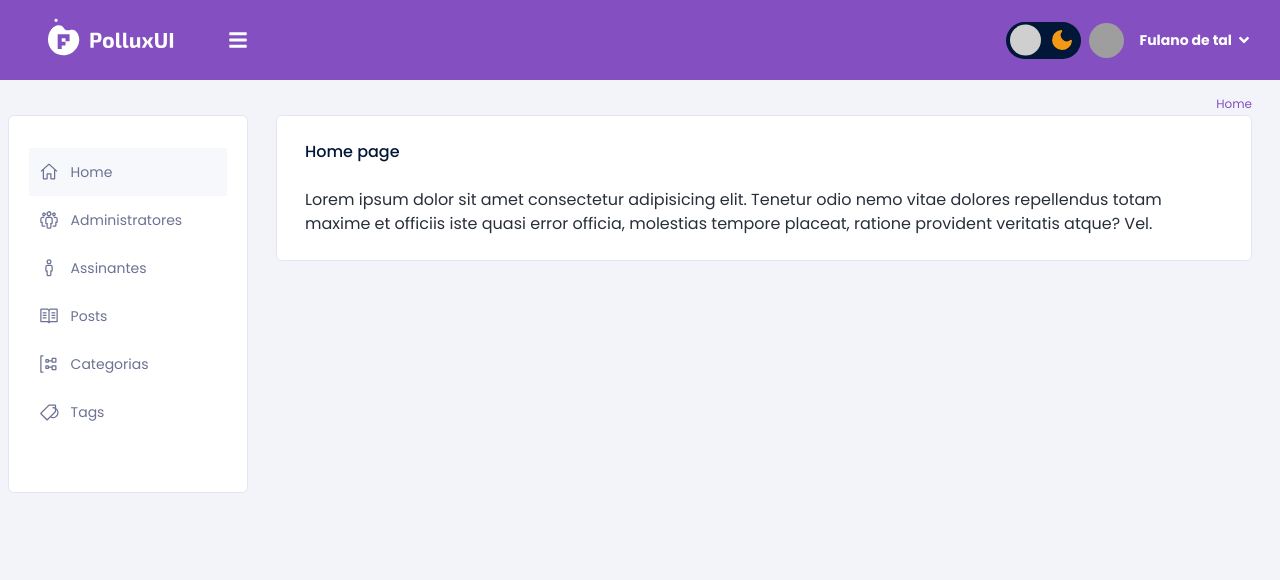
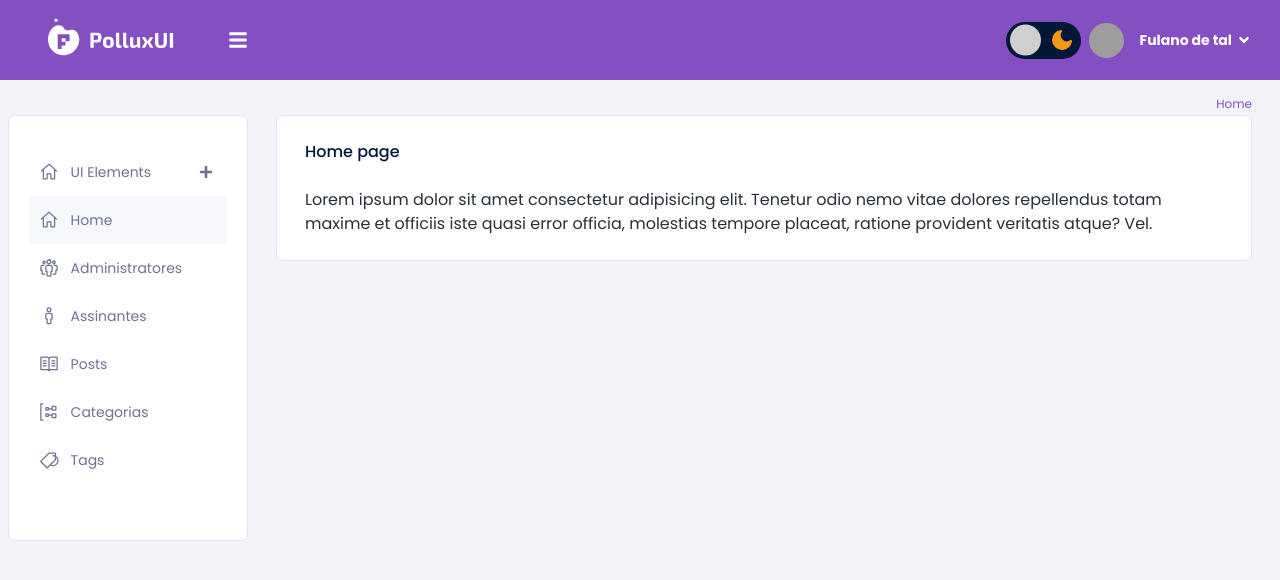
Before and after one commit to Hewerton80/cms-tailwind-nextjs, a Next.js app: page / in a window 1280 px wide. Shown: the top 580 px of the page. Built offline with nearby package versions, Linux system fonts and the light colour scheme; grey boxes are pictures that could not be loaded.

Commit message:
add menu collpsable

```diff
--- a/package.json
+++ b/package.json
@@ -11,6 +11,7 @@
   },
   "dependencies": {
     "@headlessui/react": "^1.6.6",
+    "@tailwindcss/line-clamp": "^0.4.0",
     "axios": "^0.27.2",
     "classnames": "^2.3.1",
     "luxon": "^3.0.1",
--- a/src/components/common/SideBar/index.tsx
+++ b/src/components/common/SideBar/index.tsx
@@ -1,24 +1,96 @@
 import cn from 'classnames'
 import Link from 'next/link'
 import { useRouter } from 'next/router'
-import { useCallback, useContext } from 'react'
+import { MouseEvent, useCallback, useContext, useMemo, useState } from 'react'
 import { ToogleSideBarContext } from '../../../contexts/toogleSideBarContext'
 import { isMobile } from '../../../utils/isMobile'
-import { menu } from '../../../utils/routes'
+import { IMenu, menu } from '../../../utils/routes'
 import { Card, CardProps } from '../../ui/layout/Card'
+import { FaMinus, FaPlus } from 'react-icons/fa'
+interface SideBarProps extends CardProps {}
+interface NavItemProps {
+  navItem: IMenu
+}
 
-interface SideBarProps extends CardProps {}
-
-function SideBar({ className, ...rest }: SideBarProps) {
+function NavItem({ navItem: { title, url, icon, submenu } }: NavItemProps) {
   const router = useRouter()
 
   const { showSideBar, handleToogleSideBar } = useContext(ToogleSideBarContext)
 
-  const handleToogleSidebar = useCallback(() => {
-    if (isMobile() && showSideBar) {
-      handleToogleSideBar()
-    }
-  }, [showSideBar, handleToogleSideBar])
+  const hasSubmenu = useMemo(
+    () => Array.isArray(submenu) && submenu.length > 0,
+    [submenu]
+  )
+
+  const [showSubmenu, setShowSubmenu] = useState(false)
+
+  const handleClickInNavItem = useCallback(
+    (e: MouseEvent) => {
+      if (hasSubmenu) {
+        setShowSubmenu((currentShowSubmenu) => !currentShowSubmenu)
+        e.preventDefault()
+        return
+      }
+      if (isMobile() && showSideBar) {
+        handleToogleSideBar()
+      }
+    },
+    [hasSubmenu, showSideBar, handleToogleSideBar]
+  )
+
+  return (
+    <li
+      key={url}
+      className={cn(
+        'flex flex-col w-full '
+        // router.pathname === url && 'bg-gray-lighter dark:bg-dark-hover'
+      )}
+    >
+      <Link href={url}>
+        <a
+          className={cn(
+            'relative flex items-center w-full h-full justify-start',
+            'hover:bg-gray-lighter dark:hover:bg-dark-hover',
+            router.pathname === url && 'bg-gray-lighter dark:bg-dark-hover',
+            showSideBar ? 'md:justify-start' : 'md:justify-center',
+            'py-3.5 pr-3.5 pl-[9.6px]',
+            'text-secondary dark:text-light text-sm'
+          )}
+          onClick={handleClickInNavItem}
+        >
+          <span>{icon}</span>
+          <p className={cn('ml-3 line-clamp-1', !showSideBar && 'md:hidden')}>{title}</p>
+          {hasSubmenu && (
+            <span className="absolute right-3.5">
+              {showSubmenu ? <FaMinus /> : <FaPlus />}{' '}
+            </span>
+          )}
+        </a>
+      </Link>
+      {hasSubmenu && (
+        <div
+          className={cn('flex flex-col w-full ')}
+          // style={{ height: showSubmenu ? Number(submenu?.length) * 48 : 0 }}
+        >
+          <ul
+            className={cn(
+              'flex flex-col w-full',
+              'ease-out duration-200 overflow-hidden'
+            )}
+            style={{ height: showSubmenu ? Number(submenu?.length) * 48 : 0 }}
+          >
+            {submenu?.map((subNavItem, i) => (
+              <NavItem navItem={subNavItem} key={subNavItem?.title + i} />
+            ))}
+          </ul>
+        </div>
+      )}
+    </li>
+  )
+}
+
+function SideBar({ className, ...rest }: SideBarProps) {
+  const { showSideBar, handleToogleSideBar } = useContext(ToogleSideBarContext)
 
   return (
     <>
@@ -27,7 +99,7 @@ function SideBar({ className, ...rest }: SideBarProps) {
           'flex items-start md:items-center overflow-hidden',
           'fixed md:static z-20',
           '-translate-x-60 translate-y-[-35px] md:translate-x-0 md:translate-y-0',
-          'pt-8 pb-14 w-60 md:ml-2  md:h-auto',
+          'pt-8 pb-14 w-60 h-max-[100vh] md:ml-2 md:h-auto',
           'ease-linear duration-300',
           // styles.root,
           showSideBar ? 'translate-x-0 md:w-60 md:px-5' : 'md:w-[68px]',
@@ -38,32 +110,8 @@ function SideBar({ className, ...rest }: SideBarProps) {
       >
         <nav className="flex flex-col w-full">
           <ul className="flex flex-col w-full">
-            {menu.map(({ title, url, icon }) => (
-              <li
-                key={url}
-                className={cn(
-                  'flex w-full hover:bg-gray-lighter dark:hover:bg-dark-hover',
-                  router.pathname === url && 'bg-gray-lighter dark:bg-dark-hover'
-                )}
-              >
-                <Link href={url}>
-                  <a
-                    className={cn(
-                      'flex items-center w-full h-full justify-start',
-                      showSideBar ? 'md:justify-start' : 'md:justify-center',
-                      'py-3.5 pr-3.5 pl-[9.6px]',
-                      'text-secondary dark:text-light text-sm'
-                      // showSideBar && styles.expanded
-                    )}
-                    onClick={handleToogleSidebar}
-                  >
-                    <span>{icon}</span>
-                    <p className={cn('ml-3', showSideBar ? 'md:block' : 'md:hidden')}>
-                      {title}
-                    </p>
-                  </a>
-                </Link>
-              </li>
+            {menu.map((navItem, i) => (
+              <NavItem key={navItem.title + i} navItem={navItem} />
             ))}
           </ul>
         </nav>
--- a/src/utils/routes.tsx
+++ b/src/utils/routes.tsx
@@ -5,10 +5,13 @@ import {
   VscGroupByRefType,
   VscTag,
   VscHome,
+  VscDebugStackframeDot,
 } from 'react-icons/vsc'
 
 export enum RouteEnum {
   Home = '/',
+  UiElements = '/ui-elements',
+  Buttons = '/buttons',
   Adms = '/users',
   CreateUser = '/users/create',
   Customers = '/customers',
@@ -19,13 +22,22 @@ export enum RouteEnum {
   Tags = '/tags',
 }
 
-interface IMenu {
+export interface IMenu {
   title: string
   url: string
-  icon: JSX.Element
+  icon?: JSX.Element
+  submenu?: IMenu[]
 }
 
 export const menu: IMenu[] = [
+  {
+    title: 'UI Elements',
+    url: RouteEnum.UiElements,
+    icon: <VscHome className="text-xl" />,
+    submenu: [
+      { title: 'Buttons', url: RouteEnum.Buttons, icon: <VscDebugStackframeDot /> },
+    ],
+  },
   {
     title: 'Home',
     url: RouteEnum.Home,
--- a/tailwind.config.js
+++ b/tailwind.config.js
@@ -28,5 +28,5 @@ module.exports = {
       },
     },
   },
-  plugins: [],
+  plugins: [require('@tailwindcss/line-clamp')],
 }
```
Also changed, not shown: 1 other file (tests, documents, lock files or other folders).
